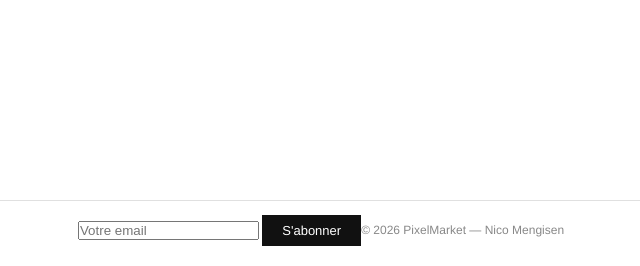
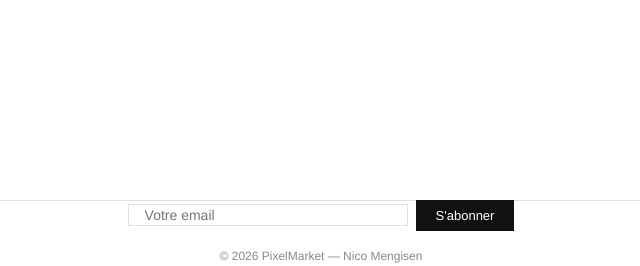
Before and after one commit to Mashiro3131/PixelMarket, a Flask app: page / in a window 1280 px wide. Shown: the part 540-806 px from the top of the page, without its empty margins (319-959 px from the left). Run offline with Flask 3, Linux system fonts and the light colour scheme; data that the repository does not hold is empty; some libraries are stand-ins or nearby versions.

Commit message:
feat: ajout du style pour le formulaire de newsletter et le récapitulatif de commande

```diff
--- a/app/static/css/main.css
+++ b/app/static/css/main.css
@@ -483,6 +483,7 @@ img {
     margin-bottom: 8px;
 }
 
+
 /* ==========================================================================
    Account (profil, commandes)
    ========================================================================== */
@@ -533,6 +534,91 @@ img {
     gap: 24px;
 }
 
+
+/* ==========================================================================
+   Newsletter
+   ========================================================================== */
+
+.footer {
+    margin-top: auto;
+    height: auto;
+    padding: 32px var(--gap);
+    border-top: 0.5px solid var(--color-gray-mid);
+    display: flex;
+    flex-direction: column;
+    align-items: center;
+    gap: 16px;
+    font-size: 0.75rem;
+    color: var(--color-gray-text);
+}
+
+.newsletter-form {
+    display: flex;
+    gap: 8px;
+    align-items: center;
+}
+
+.newsletter-input {
+    /* margin-top: auto; */
+    border: 0.5px solid var(--color-gray-mid);
+    padding: 2px 16px;
+    font-family: var(--font-sans);
+    font-size: 0.875rem;
+    outline: none;
+    width: 280px;
+}
+
+.newsletter-input:focus {
+    border-color: var(--color-black);
+}
+
+
+/* ==========================================================================
+   Recap commande
+   ========================================================================== */
+
+.recap-container {
+    max-width: 500px;
+    margin: 40px auto;
+    display: flex;
+    flex-direction: column;
+    gap: 24px;
+}
+
+.recap-artwork {
+    display: flex;
+    gap: 24px;
+    align-items: center;
+    padding: 24px 0;
+    border-top: 0.5px solid var(--color-gray-mid);
+    border-bottom: 0.5px solid var(--color-gray-mid);
+}
+
+.recap-img {
+    width: 100px;
+    height: 100px;
+    object-fit: cover;
+}
+
+.recap-total {
+    display: flex;
+    justify-content: space-between;
+    align-items: center;
+    font-size: 0.875rem;
+    color: var(--color-gray-text);
+}
+
+.recap-price {
+    font-size: 1.5rem;
+    font-weight: 400;
+    color: var(--color-black);
+}
+
+.recap-note {
+    font-size: 0.8125rem;
+    color: var(--color-gray-text);
+    line-height: 1.6;
+}
 
 /* ==========================================================================
    Footer
```
